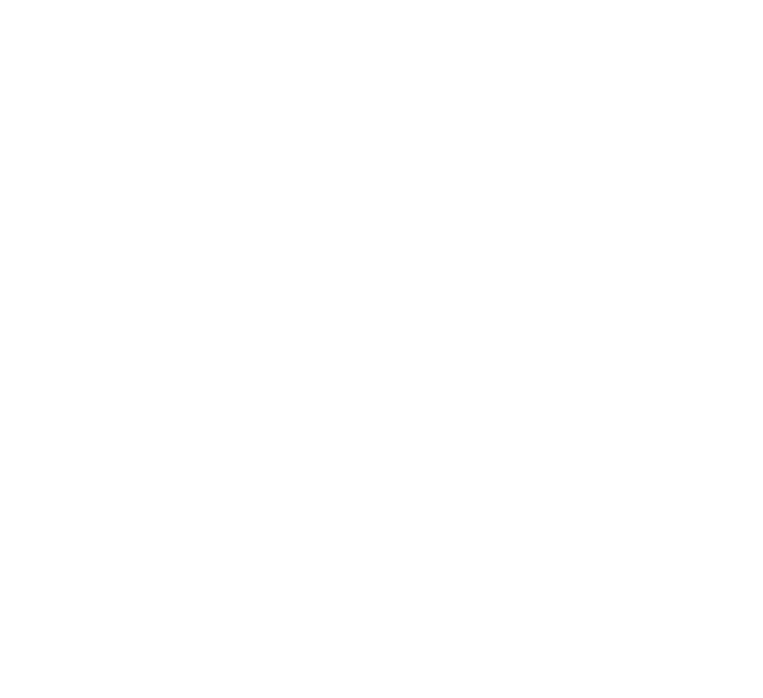
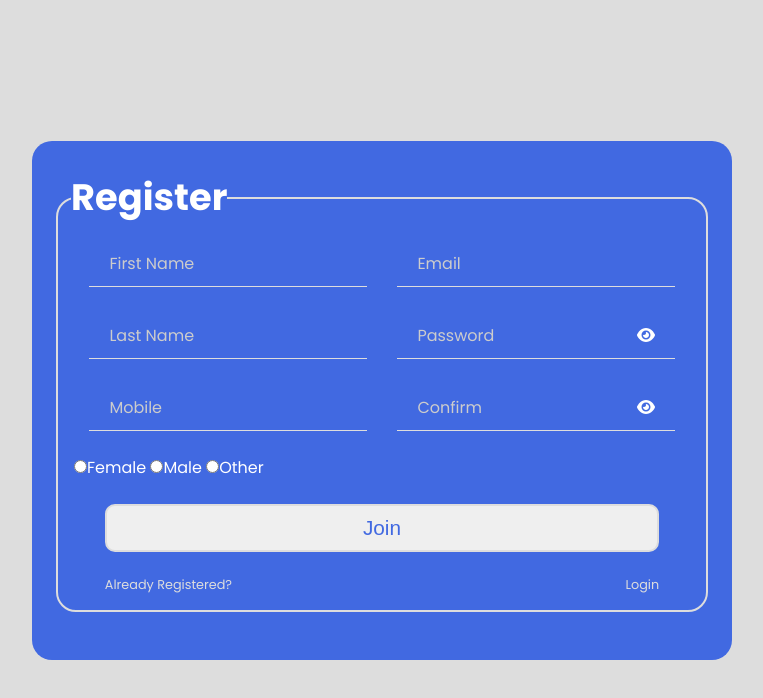
Before and after one commit to alakhpandya/22Club2, a plain HTML site: page css/project1_forms/signup.html in a window 1280 px wide. Shown: the whole page, without its empty margins (258-1021 px from the left). Drawn offline with Linux system fonts and the light colour scheme.

Commit message:
dec30 commit

```diff
--- a/css/project1_forms/css/style.css
+++ b/css/project1_forms/css/style.css
@@ -25,12 +25,11 @@ body{
     padding: 0 1.5rem 3rem;
     border-radius: 20px;
     background-color: royalblue;
-    max-width: 400px;
 }
 
 .container .login-signup-title{
     font-size: 2.3rem;
-    transform: translate(25%, 50%);
+    transform: translate(15px, 50%);
     background-color: royalblue;
     width: fit-content;
 }
@@ -40,6 +39,10 @@ body{
     padding: 1rem;
     padding-bottom: 0;
     border-radius: 20px;
+}
+
+.login-signup-form .user-details{
+    display: flex;
 }
 
 .login-signup-form .input-box{
@@ -63,7 +66,7 @@ body{
     letter-spacing: 0.8px;
 }
 
-.input-box input:focus{
+.input-box input:focus, .input-box input:valid{
     border: 1px solid #ddd;
     border-radius: 5px;
 }
@@ -76,7 +79,7 @@ body{
     color: #ccc;
 }
 
-.input-box input:focus + label{
+.input-box input:focus + label, .input-box input:valid + label{
     top: 0;
     left: 10px;
     background-color: royalblue;
@@ -99,6 +102,7 @@ body{
 }
 
 .login-signup-form .remember-new-old-user-box{
+    /* border: 2px solid red; */
     display: flex;
     width: 90%;
     margin: 1rem auto;
@@ -131,3 +135,20 @@ body{
     color: #ddd;
     cursor: pointer;
 }
+
+
+
+@media (max-width: 300px){
+    .container{
+        padding: 0 0.5rem 1rem;
+    }
+    .container .login-signup-form{
+        padding: 0rem;
+    }
+    .login-signup-form .remember-new-old-user-box{
+        width: 95%;
+    }
+    .login-signup-form .input-box{
+        width: 95%;
+    }
+}
--- a/css/project1_forms/signup.html
+++ b/css/project1_forms/signup.html
@@ -0,0 +1,77 @@
+<!DOCTYPE html>
+<html lang="en">
+
+<head>
+    <meta charset="UTF-8">
+    <meta http-equiv="X-UA-Compatible" content="IE=edge">
+    <meta name="viewport" content="width=device-width, initial-scale=1.0">
+    <!-- -------------------------- Fontawesome CSS -------------------------- -->
+    <link rel="stylesheet" href="https://cdnjs.cloudflare.com/ajax/libs/font-awesome/6.2.1/css/all.min.css"
+        integrity="sha512-MV7K8+y+gLIBoVD59lQIYicR65iaqukzvf/nwasF0nqhPay5w/9lJmVM2hMDcnK1OnMGCdVK+iQrJ7lzPJQd1w=="
+        crossorigin="anonymous" referrerpolicy="no-referrer" />
+
+    <!-- -------------------------- Custom CSS -------------------------- -->
+    <link rel="stylesheet" href="/css/style.css">
+
+    <title>Login | Your Personal Blog</title>
+</head>
+
+<body>
+    <div class="container">
+        <h1 class="login-signup-title">Register</h1>
+        <form class="login-signup-form" action="">
+            <div class="user-details">
+                <div>
+                    <div class="input-box">
+                        <input type="text" name="" id="" required>
+                        <label for="">First Name</label>
+                    </div>
+                    <div class="input-box">
+                        <input type="text" name="" id="" required>
+                        <label for="">Last Name</label>
+                    </div>
+                    <div class="input-box">
+                        <input type="text" name="" id="" required>
+                        <label for="">Mobile</label>
+                    </div>
+                </div>
+
+                <div>
+                    <div class="input-box">
+                        <input type="text" name="" id="" required>
+                        <label for="">Email</label>
+                    </div>
+                    <div class="input-box">
+                        <input type="password" name="" id="" required>
+                        <label for="">Password</label>
+                        <i class="fa-solid fa-eye eye-icon"></i>
+                    </div>
+                    <div class="input-box">
+                        <input type="password" name="" id="" required>
+                        <label for="">Confirm</label>
+                        <i class="fa-solid fa-eye eye-icon"></i>
+                    </div>
+                </div>
+            </div>
+            <div class="gender-box">
+                <input type="radio" name="gender" id="female"><label for="female">Female</label>
+                <input type="radio" name="gender" id="male"><label for="male">Male</label>
+                <input type="radio" name="gender" id="other"><label for="other">Other</label>
+            </div>
+            <div class="submit-box">
+                <input type="submit" value="Join">
+            </div>
+            <div class="remember-new-old-user-box">
+                <p>Already Registered?</p>
+                <p><a href="login.html" class="new-old-user-forgot-pwd">Login</a></p>
+            </div>
+        </form>
+    </div>
+</body>
+
+<!-- -------------------------- Fontawesome JS -------------------------- -->
+<script src="https://cdnjs.cloudflare.com/ajax/libs/font-awesome/6.2.1/js/all.min.js"
+    integrity="sha512-rpLlll167T5LJHwp0waJCh3ZRf7pO6IT1+LZOhAyP6phAirwchClbTZV3iqL3BMrVxIYRbzGTpli4rfxsCK6Vw=="
+    crossorigin="anonymous" referrerpolicy="no-referrer"></script>
+
+</html>
```
Also changed, not shown: css/project1_forms/login.html (+3 -3 lines).
